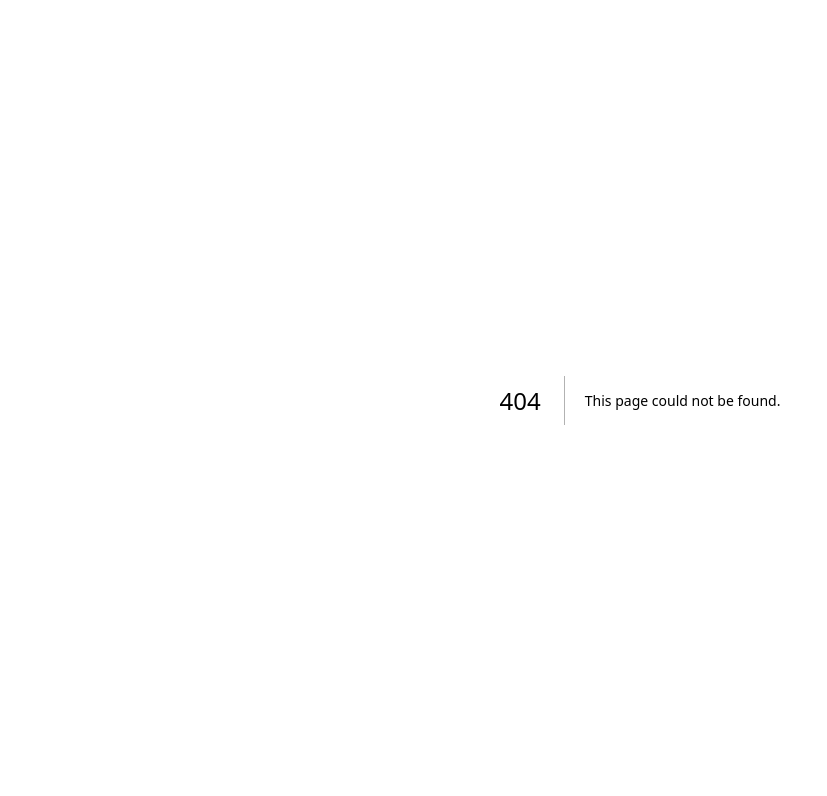
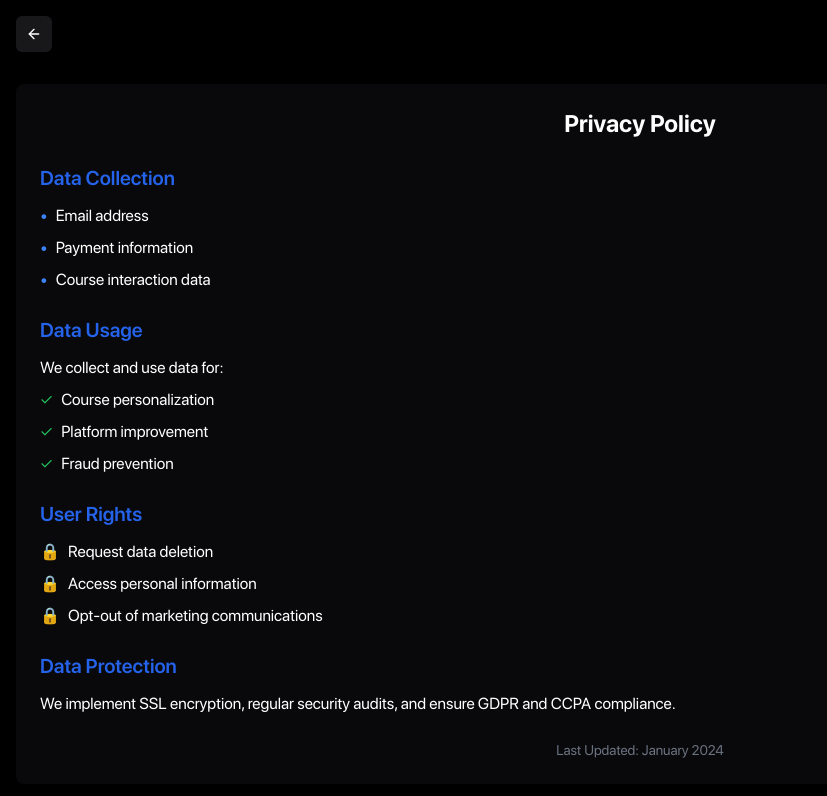
Before and after one commit to sahilkhude117/CourceHive, a Next.js app: page /policies/privacy in a window 1280 px wide. Before the commit this address had no page. Shown: the top 796 px of the page, without its empty margins (0-827 px from the left). Built offline with nearby package versions, Linux system fonts and the light colour scheme.

Commit message:
privacy policy

```diff
--- /dev/null
+++ b/app/policies/privacy/page.tsx
@@ -0,0 +1,106 @@
+'use client'
+import { Button } from '@/components/ui/button';
+import { TabProvider } from '@/contexts/TabContext';
+import { ArrowLeft } from 'lucide-react';
+import React from 'react';
+import { useRouter } from 'next/navigation';
+
+const PrivacyPolicyPage: React.FC = () => {
+    const router = useRouter();
+  return (
+    <TabProvider>
+    <div className="sticky top-0 z-10 bg-black shadow-sm ">
+    <div className="flex items-center p-4">
+        <Button onClick={() => router.back()} size="icon" className="mr-2">
+        <ArrowLeft className="h-6 w-6" color='white' />
+        </Button>
+    </div>
+    </div>
+    <div className="min-h-screen bg-black p-4 mobile:max-w-md mx-auto">
+      <div className="bg-zinc-950 shadow-md rounded-lg p-6">
+        <h1 className="text-2xl font-bold text-center mb-6 text-white">
+          Privacy Policy
+        </h1>
+
+        <section className="mb-6">
+          <h2 className="text-xl font-semibold mb-3 text-blue-600">
+            Data Collection
+          </h2>
+          <ul className="space-y-2 text-white">
+            <li className="flex items-start">
+              <span className="mr-2 text-blue-500">•</span>
+              Email address
+            </li>
+            <li className="flex items-start">
+              <span className="mr-2 text-blue-500">•</span>
+              Payment information
+            </li>
+            <li className="flex items-start">
+              <span className="mr-2 text-blue-500">•</span>
+              Course interaction data
+            </li>
+          </ul>
+        </section>
+
+        <section className="mb-6">
+          <h2 className="text-xl font-semibold mb-3 text-blue-600">
+            Data Usage
+          </h2>
+          <p className="text-white mb-2">
+            We collect and use data for:
+          </p>
+          <ul className="space-y-2 text-white">
+            <li className="flex items-start">
+              <span className="mr-2 text-green-500">✓</span>
+              Course personalization
+            </li>
+            <li className="flex items-start">
+              <span className="mr-2 text-green-500">✓</span>
+              Platform improvement
+            </li>
+            <li className="flex items-start">
+              <span className="mr-2 text-green-500">✓</span>
+              Fraud prevention
+            </li>
+          </ul>
+        </section>
+
+        <section className="mb-6">
+          <h2 className="text-xl font-semibold mb-3 text-blue-600">
+            User Rights
+          </h2>
+          <ul className="space-y-2 text-white">
+            <li className="flex items-start">
+              <span className="mr-2 text-blue-500">🔒</span>
+              Request data deletion
+            </li>
+            <li className="flex items-start">
+              <span className="mr-2 text-blue-500">🔒</span>
+              Access personal information
+            </li>
+            <li className="flex items-start">
+              <span className="mr-2 text-blue-500">🔒</span>
+              Opt-out of marketing communications
+            </li>
+          </ul>
+        </section>
+
+        <section>
+          <h2 className="text-xl font-semibold mb-3 text-blue-600">
+            Data Protection
+          </h2>
+          <p className="text-white">
+            We implement SSL encryption, regular security audits, and ensure GDPR and CCPA compliance.
+          </p>
+        </section>
+
+        <div className="mt-6 text-center text-sm text-gray-500">
+          Last Updated: January 2024
+        </div>
+      </div>
+    </div>
+    </TabProvider>
+  );
+};
+
+export default PrivacyPolicyPage;
```
